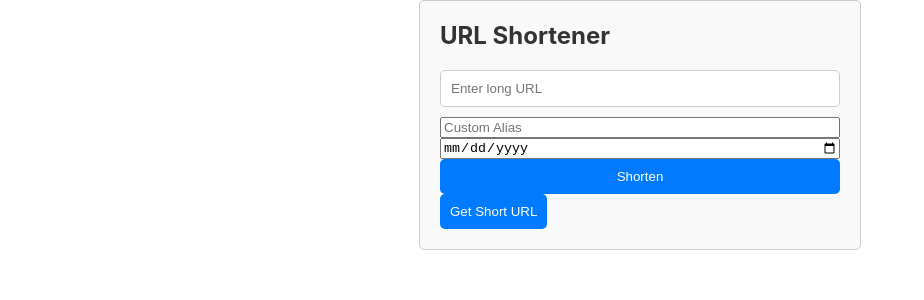
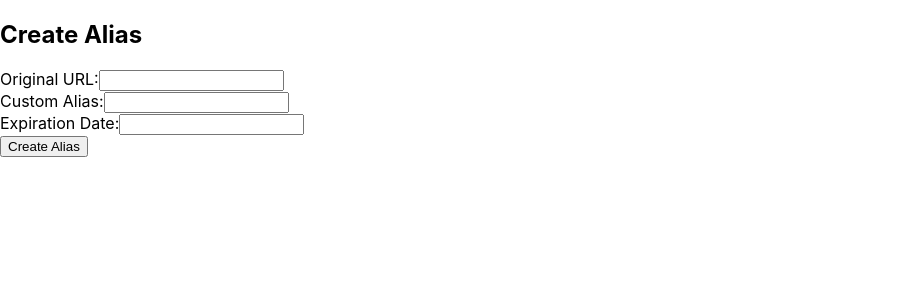
Before and after one commit to muzammilx07/urlshortener-mern, a React (Create React App) app in the folder frontend/: page / in a window 1280 px wide. Shown: the top 300 px of the page, without its empty margins (0-924 px from the left). Built offline with nearby package versions, Linux system fonts and the light colour scheme.

Commit message:
Update App.js

```diff
--- a/frontend/src/App.js
+++ b/frontend/src/App.js
@@ -1,78 +1,68 @@
+// src/App.js
 import React, { useState } from 'react';
-import axios from 'axios';
-import './UrlShortener.css';
 
-const App = () => {
-    const [originalUrl, setOriginalUrl] = useState('');
-    const [customAlias, setCustomAlias] = useState('');
-    const [expirationDate, setExpirationDate] = useState('');
-    const [shortUrl, setShortUrl] = useState('');
-    const [isLoading, setIsLoading] = useState(false);
+function App() {
+  const [formData, setFormData] = useState({
+    originalUrl: '',
+    customAlias: '',
+    expirationDate: ''
+  });
+  const [response, setResponse] = useState(null);
+
+  const handleChange = (e) => {
+    const { name, value } = e.target;
+    setFormData(prevState => ({
+      ...prevState,
+      [name]: value
+    }));
+  };
 
   const handleSubmit = async (e) => {
     e.preventDefault();
-        setIsLoading(true);
     try {
-            const response = await axios.post('/api/shorten', {
-                originalUrl,
-                customAlias,
-                expirationDate
+      const response = await fetch('http://localhost:3000/create-alias', {
+        method: 'POST',
+        headers: {
+          'Content-Type': 'application/json'
+        },
+        body: JSON.stringify(formData)
       });
-            setShortUrl(response.data.shortUrl);
-        } catch (error) {
-            console.error('Error:', error);
-        } finally {
-            setIsLoading(false);
-        }
-    };
-
-    const handleGetShortUrl = async () => {
-        try {
-            const response = await axios.get(`/api/shorten/${customAlias}`);
-            setShortUrl(response.data.shortUrl);
+      const data = await response.json();
+      setResponse(data);
     } catch (error) {
       console.error('Error:', error);
     }
   };
 
   return (
-        <div className="url-shortener">
-            <h2>URL Shortener</h2>
+    <div>
+      <h2>Create Alias</h2>
       <form onSubmit={handleSubmit}>
-                <input
-                    type="url"
-                    placeholder="Enter long URL"
-                    value={originalUrl}
-                    onChange={(e) => setOriginalUrl(e.target.value)}
-                    required
-                />
-                <input
-                    type="text"
-                    placeholder="Custom Alias"
-                    value={customAlias}
-                    onChange={(e) => setCustomAlias(e.target.value)}
-                />
-                <input
-                    type="date"
-                    placeholder="Expiration Date"
-                    value={expirationDate}
-                    onChange={(e) => setExpirationDate(e.target.value)}
-                />
-                <button type="submit" disabled={isLoading}>
-                    {isLoading ? 'Shortening...' : 'Shorten'}
-                </button>
+        <label>
+          Original URL:
+          <input type="text" name="originalUrl" value={formData.originalUrl} onChange={handleChange} />
+        </label>
+        <br />
+        <label>
+          Custom Alias:
+          <input type="text" name="customAlias" value={formData.customAlias} onChange={handleChange} />
+        </label>
+        <br />
+        <label>
+          Expiration Date:
+          <input type="text" name="expirationDate" value={formData.expirationDate} onChange={handleChange} />
+        </label>
+        <br />
+        <button type="submit">Create Alias</button>
       </form>
-            <button onClick={handleGetShortUrl}>Get Short URL</button>
-            {shortUrl && (
-                <div className="short-url">
-                    <p>Short URL:</p>
-                    <a href={shortUrl} target="_blank" rel="noopener noreferrer">
-                        {shortUrl}
-                    </a>
+      {response && (
+        <div>
+          <h3>Response:</h3>
+          <pre>{JSON.stringify(response, null, 2)}</pre>
         </div>
       )}
     </div>
   );
-};
+}
 
 export default App;
```
Lines whose indentation alone changed are shown as unchanged.
